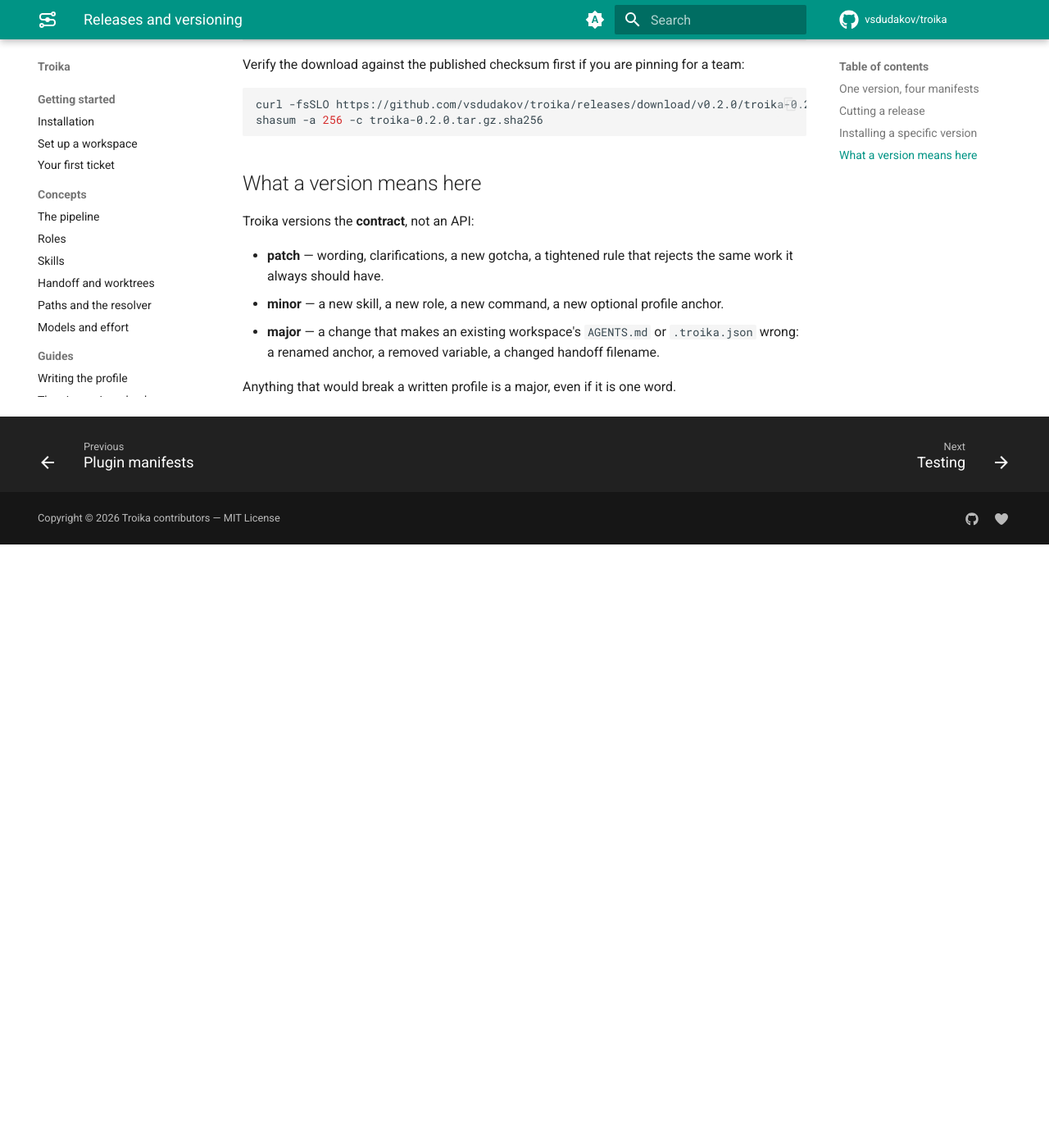
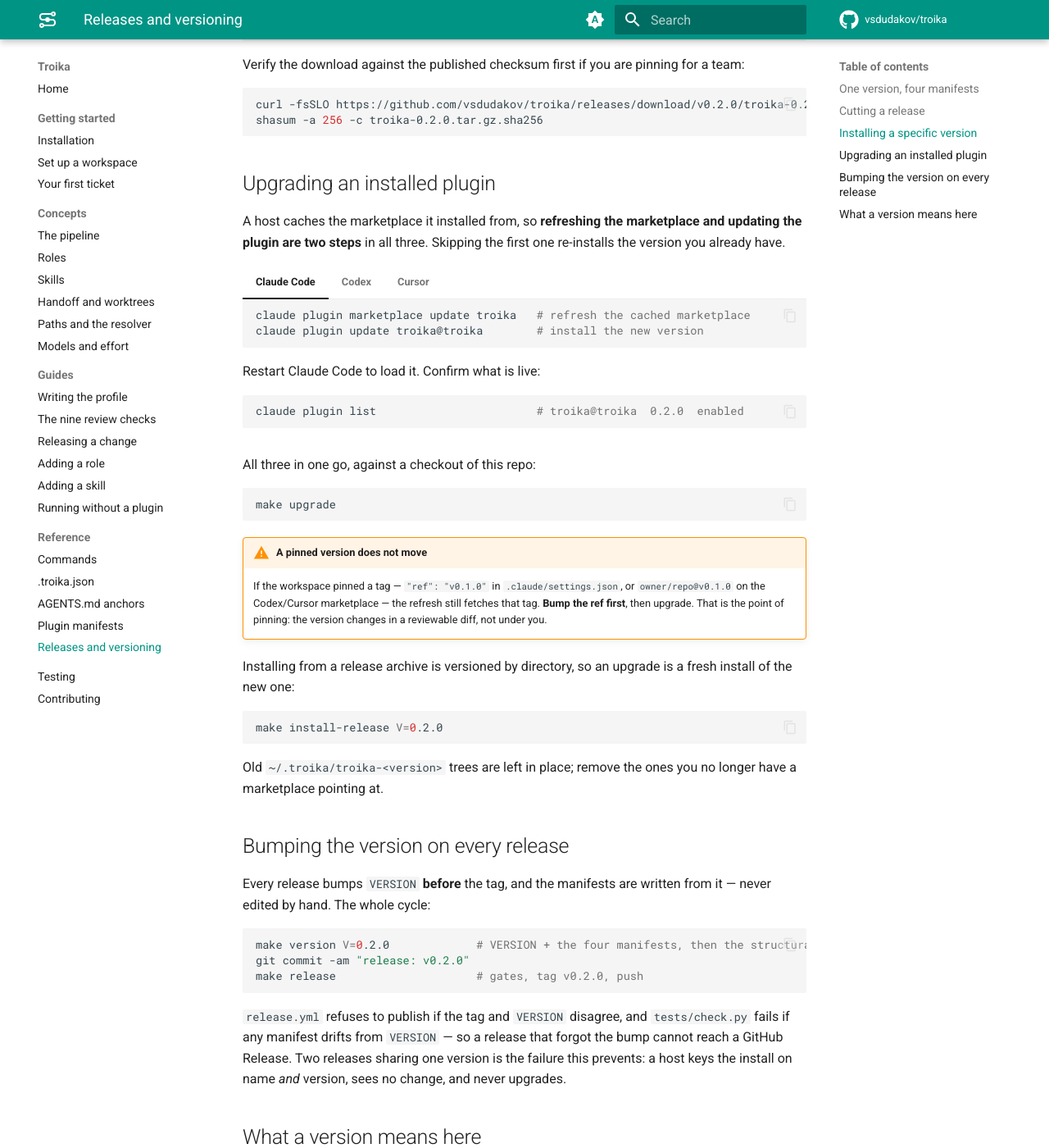
Before and after one commit to vsdudakov/troika, an MkDocs documentation site: the page built from docs/reference/releases.md, in a window 1280 px wide and 1400 px high, scrolled down 1679 px. Shown: the whole window at 82% size. Built offline with MkDocs 1.6.1 and Material for MkDocs 9.7.7, drawn with Linux system fonts in a browser that asks for light colours; comment, search, counter and statistics services are not loaded; before the commit the page ends 2343 px from its top, so only the background shows below that.

Commit message:
docs: say how to upgrade an installed plugin, in each host
Installing was written down for all three hosts; upgrading was not, and it is
not the same command with a different verb. Every host installs from a cached
marketplace snapshot, so an upgrade is always two steps — refresh the
marketplace, then update the plugin — and skipping the first one silently
re-installs the version already on disk. Codex has no `update` verb at all;
`add` over an installed plugin is its upgrade. Cursor only re-indexes the
marketplace and has no per-plugin step.

A pinned ref does not move on a refresh, which is the point of pinning and
still surprises people, so it is a warning rather than a footnote.

`make upgrade` does all three, and the release cycle now states the bump as
part of the procedure rather than leaving it implicit in `make version`. Two
releases sharing a version is the failure that matters: a host keys the install
on name and version, sees no change, and never upgrades.

Co-Authored-By: Claude Opus 5 (1M context) <noreply@anthropic.com>

````diff
--- a/docs/reference/releases.md
+++ b/docs/reference/releases.md
@@ -91,6 +91,80 @@ curl -fsSLO https://github.com/vsdudakov/troika/releases/download/v0.2.0/troika-
 shasum -a 256 -c troika-0.2.0.tar.gz.sha256
 ```
 
+## Upgrading an installed plugin
+
+A host caches the marketplace it installed from, so **refreshing the marketplace and
+updating the plugin are two steps** in all three. Skipping the first one re-installs the
+version you already have.
+
+=== "Claude Code"
+
+    ```bash
+    claude plugin marketplace update troika   # refresh the cached marketplace
+    claude plugin update troika@troika        # install the new version
+    ```
+
+    Restart Claude Code to load it. Confirm what is live:
+
+    ```bash
+    claude plugin list                        # troika@troika  0.2.0  enabled
+    ```
+
+=== "Codex"
+
+    ```bash
+    codex plugin marketplace upgrade          # refresh the Git marketplace snapshots
+    codex plugin add troika@troika            # re-install from the refreshed snapshot
+    ```
+
+    Codex has no `update` verb — `add` over an installed plugin is the upgrade.
+
+=== "Cursor"
+
+    ```bash
+    cursor-agent plugin marketplace update https://github.com/vsdudakov/troika
+    ```
+
+    Cursor re-indexes the marketplace from git; there is no separate per-plugin step.
+
+All three in one go, against a checkout of this repo:
+
+```bash
+make upgrade
+```
+
+!!! warning "A pinned version does not move"
+    If the workspace pinned a tag — `"ref": "v0.1.0"` in `.claude/settings.json`, or
+    `owner/repo@v0.1.0` on the Codex/Cursor marketplace — the refresh still fetches that
+    tag. **Bump the ref first**, then upgrade. That is the point of pinning: the version
+    changes in a reviewable diff, not under you.
+
+Installing from a release archive is versioned by directory, so an upgrade is a fresh
+install of the new one:
+
+```bash
+make install-release V=0.2.0
+```
+
+Old `~/.troika/troika-<version>` trees are left in place; remove the ones you no longer
+have a marketplace pointing at.
+
+## Bumping the version on every release
+
+Every release bumps `VERSION` **before** the tag, and the manifests are written from it —
+never edited by hand. The whole cycle:
+
+```bash
+make version V=0.2.0             # VERSION + the four manifests, then the structural gate
+git commit -am "release: v0.2.0"
+make release                     # gates, tag v0.2.0, push
+```
+
+`release.yml` refuses to publish if the tag and `VERSION` disagree, and `tests/check.py`
+fails if any manifest drifts from `VERSION` — so a release that forgot the bump cannot
+reach a GitHub Release. Two releases sharing one version is the failure this prevents:
+a host keys the install on name *and* version, sees no change, and never upgrades.
+
 ## What a version means here
 
 Troika versions the **contract**, not an API:
````
Also changed, not shown: docs/getting-started/installation.md (+14 -0 lines), 1 other file.
